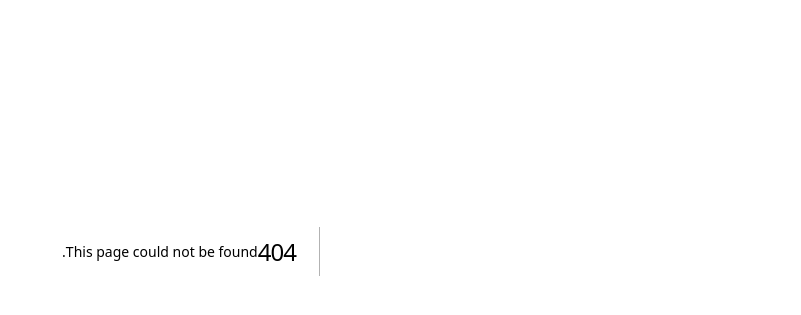
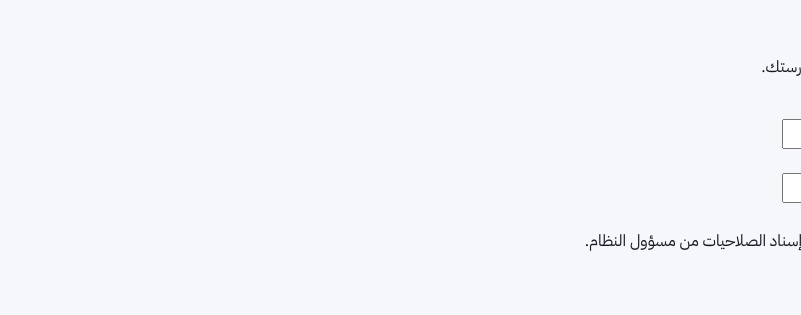
Before and after one commit to familyawadi337-sudo/athar, a Next.js app: page /login in a window 1280 px wide. Before the commit this address had no page. Shown: the part 149-464 px from the top of the page, without its empty margins (479-1280 px from the left). Built offline with nearby package versions, Linux system fonts and the light colour scheme.

Commit message:
Add real email and password login page

```diff
--- /dev/null
+++ b/app/login/page.tsx
@@ -0,0 +1,77 @@
+"use client";
+
+import { FormEvent, useState } from "react";
+import { useSearchParams } from "next/navigation";
+import { LockKeyhole, Mail, ShieldCheck, School } from "lucide-react";
+import { createClient } from "@/lib/supabase/client";
+
+export default function LoginPage() {
+  const searchParams = useSearchParams();
+  const [email, setEmail] = useState("");
+  const [password, setPassword] = useState("");
+  const [loading, setLoading] = useState(false);
+  const [error, setError] = useState("");
+  const setupRequired = searchParams.get("setup") === "1";
+
+  async function handleSubmit(event: FormEvent<HTMLFormElement>) {
+    event.preventDefault();
+    setError("");
+    setLoading(true);
+
+    try {
+      const supabase = createClient();
+      const { error: signInError } = await supabase.auth.signInWithPassword({
+        email: email.trim(),
+        password,
+      });
+
+      if (signInError) {
+        setError("تعذر تسجيل الدخول. تحقق من البريد الإلكتروني وكلمة المرور أو تواصل مع مسؤول النظام.");
+        return;
+      }
+
+      const next = searchParams.get("next");
+      window.location.assign(next && next.startsWith("/") && !next.startsWith("//") ? next : "/");
+    } catch (err) {
+      setError(err instanceof Error ? err.message : "حدث خطأ غير متوقع.");
+    } finally {
+      setLoading(false);
+    }
+  }
+
+  return (
+    <main className="auth-shell" dir="rtl">
+      <section className="auth-card">
+        <div className="auth-brand">
+          <div className="auth-brand-mark">أ</div>
+          <div><strong>أثري</strong><span>منصة الأثر المهني للمعلمين</span></div>
+        </div>
+        <div className="auth-icon"><ShieldCheck size={25} /></div>
+        <p className="auth-eyebrow">دخول آمن للمدرسة</p>
+        <h1>مرحبًا بعودتك</h1>
+        <p className="auth-subtitle">سجّل الدخول بحسابك المعتمد للوصول إلى مساحة مدرستك.</p>
+
+        {setupRequired && (
+          <div className="auth-notice">
+            <strong>يلزم إكمال إعداد المصادقة</strong>
+            <p>أضف مفاتيح مشروع Supabase إلى متغيرات البيئة في Vercel، ثم أعد النشر لتفعيل الدخول.</p>
+          </div>
+        )}
+
+        <form onSubmit={handleSubmit} className="auth-form">
+          <label htmlFor="email">البريد الإلكتروني</label>
+          <div className="auth-input-wrap"><Mail size={18} /><input id="email" type="email" autoComplete="username" required value={email} onChange={e => setEmail(e.target.value)} placeholder="name@school.ae" /></div>
+          <label htmlFor="password">كلمة المرور</label>
+          <div className="auth-input-wrap"><LockKeyhole size={18} /><input id="password" type="password" autoComplete="current-password" required minLength={6} value={password} onChange={e => setPassword(e.target.value)} placeholder="أدخل كلمة المرور" /></div>
+          {error && <p className="auth-error" role="alert">{error}</p>}
+          <button className="auth-submit" type="submit" disabled={loading || setupRequired}>
+            {loading ? "جارٍ التحقق..." : "تسجيل الدخول"}
+          </button>
+        </form>
+
+        <div className="auth-footer"><School size={16} /><span>الدخول للحسابات المعتمدة فقط. إنشاء الحسابات وإسناد الصلاحيات من مسؤول النظام.</span></div>
+      </section>
+      <div className="auth-background-glow" />
+    </main>
+  );
+}
```
